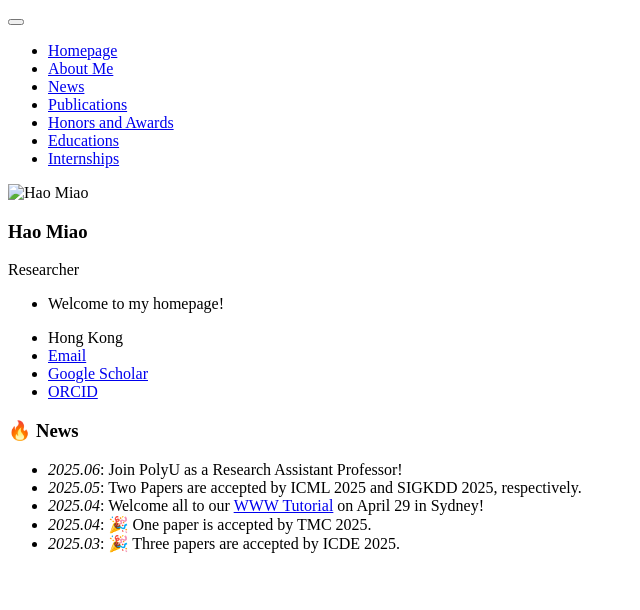
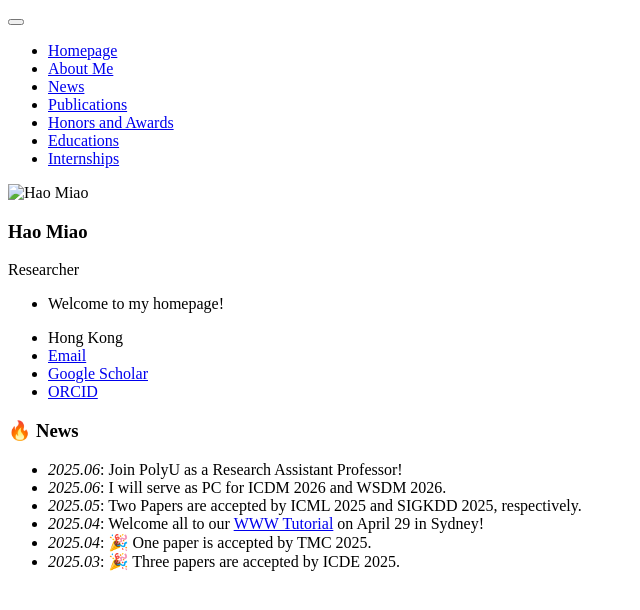
Before and after one commit to MiaoHaoSunny/MiaoHaoSunny.github.io, a Jekyll site: the page built from _pages/includes/news.md, in a window 1280 px wide. Shown: the top 610 px of the page, without its empty margins (0-640 px from the left). Built offline with Jekyll 4.4.1, drawn with Linux system fonts in a browser that asks for light colours; our own code applies the rules of GitHub Pages for plain Markdown files.

Commit message:
Update news.md

```diff
--- a/_pages/includes/news.md
+++ b/_pages/includes/news.md
@@ -1,5 +1,6 @@
 # 🔥 News
 - *2025.06*: Join PolyU as a Research Assistant Professor!
+- *2025.06*: I will serve as PC for ICDM 2026 and WSDM 2026.
 - *2025.05*: Two Papers are accepted by ICML 2025 and SIGKDD 2025, respectively.
 - *2025.04*: Welcome all to our [WWW Tutorial](https://human-mobility.github.io/) on April 29 in Sydney!
 - *2025.04*: 🎉 One paper is accepted by TMC 2025.
```
